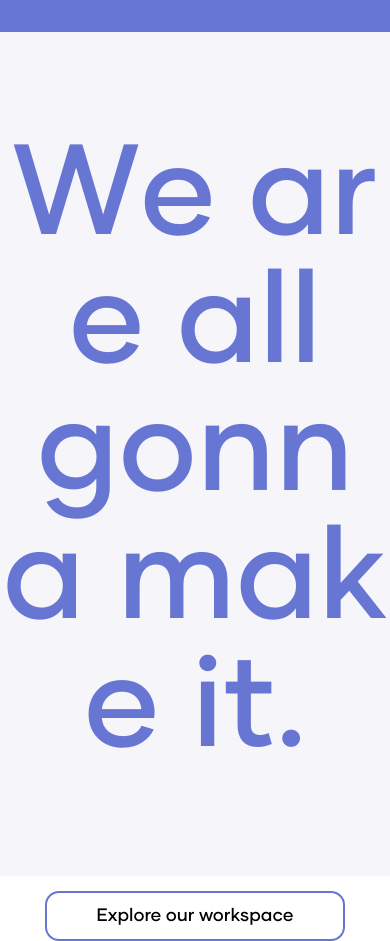
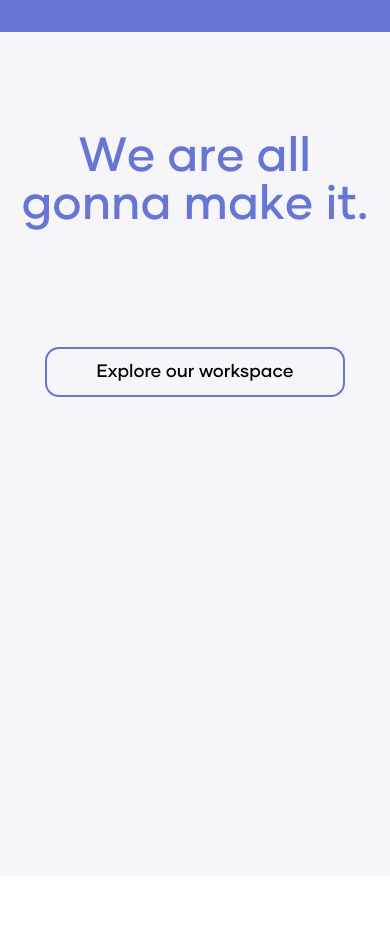
Before and after one commit to arunnats/wagmi, a React (Vite) app in the folder wagmi/: page / in a window 390 px wide. Shown: the part 902-1843 px from the top of the page. After the commit the page ends 1778 px from the top, so only its background shows below. Built offline with nearby package versions, Linux system fonts and the light colour scheme.

Commit message:
Update Hero.jsx

```diff
--- a/wagmi/src/components/Hero/Hero.jsx
+++ b/wagmi/src/components/Hero/Hero.jsx
@@ -53,7 +53,7 @@ const Hero = () => {
 
 	return (
 		<div className="w-full h-screen bg-wagmi-white flex flex-col items-center">
-			<div className="text-wagmi-blue text-center font-gilmer text-9xl mt-[12vh] mb-[14vh]">
+			<div className="text-wagmi-blue text-center font-gilmer text-5xl sm:text-7xl md:text-8xl lg:text-9xl xl:text-9xl 2xl:text-[10rem] mt-[12vh] mb-[14vh]">
 				<h3 ref={textRef1}>We are all</h3>
 				<h3 ref={textRef2}>gonna make it.</h3>
 			</div>
```
